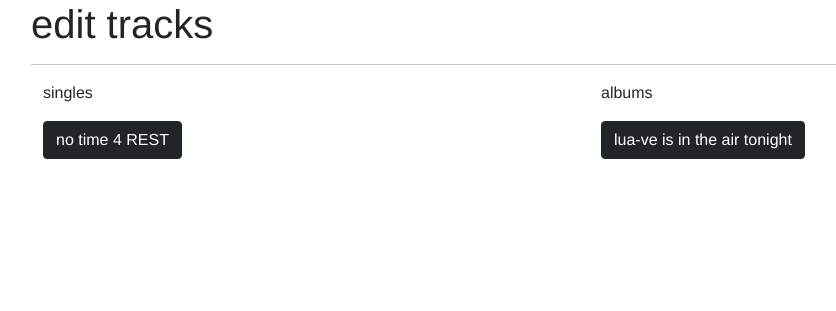
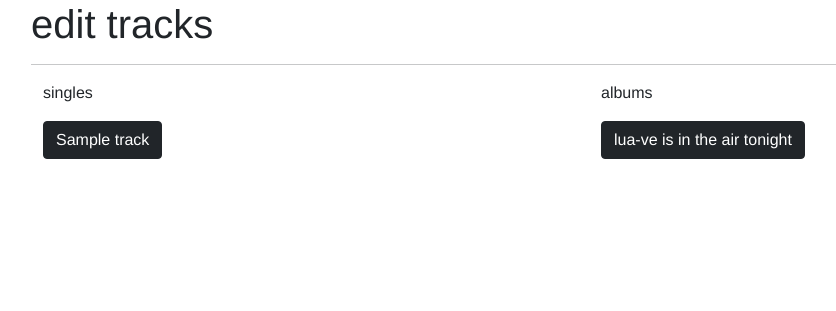
Before and after one commit to HackOR2021/revamped-bandcamp, a Flask app: page /edit-tracks in a window 1280 px wide. Shown: the part 56-367 px from the top of the page, without its empty margins (51-887 px from the left). Run offline with Flask 2, Linux system fonts and the light colour scheme; a database or web service that is not in the repository returns one stand-in record (values such as "Sample title"); some libraries are stand-ins or nearby versions.

Commit message:
initial connection to DB on edit track page

```diff
--- a/website/templates/edit_track.html
+++ b/website/templates/edit_track.html
@@ -5,16 +5,22 @@
 <hr>
 <div class="container">
     <div class="row">
+
+
           <div class="col-md-6">
               <p>singles</p>
-            <button class="btn btn-dark" data-bs-toggle="modal" data-bs-target="#exampleModal">
-                no time 4 REST
+              {% for track in tracks %}
+              <button class="btn btn-dark" data-bs-toggle="modal" data-bs-target="#exampleModal" data-track-description='{{track["track_description"]}}'>
+
+                  {{ track["track_name"] }}
               </button>
+              {% endfor %}
           </div>
           <div class="col-md-6">
               <p>albums</p>
               <button class="btn btn-dark">lua-ve is in the air tonight</button>
           </div>
+
     </div>
 </div>
 <!-- Modal -->
--- a/website/views.py
+++ b/website/views.py
@@ -29,7 +29,11 @@ def add_tracks():
 
 @views.route('/edit-tracks')
 def edit_tracks():
-    return render_template("edit_track.html")
+
+    # load some tracks to edit
+    tracks_to_edit = dbq.get_ten_tracks()
+
+    return render_template("edit_track.html", tracks=tracks_to_edit)
 
 
 @views.route('/view-tracks')
```
Lines whose indentation alone changed are shown as unchanged.
